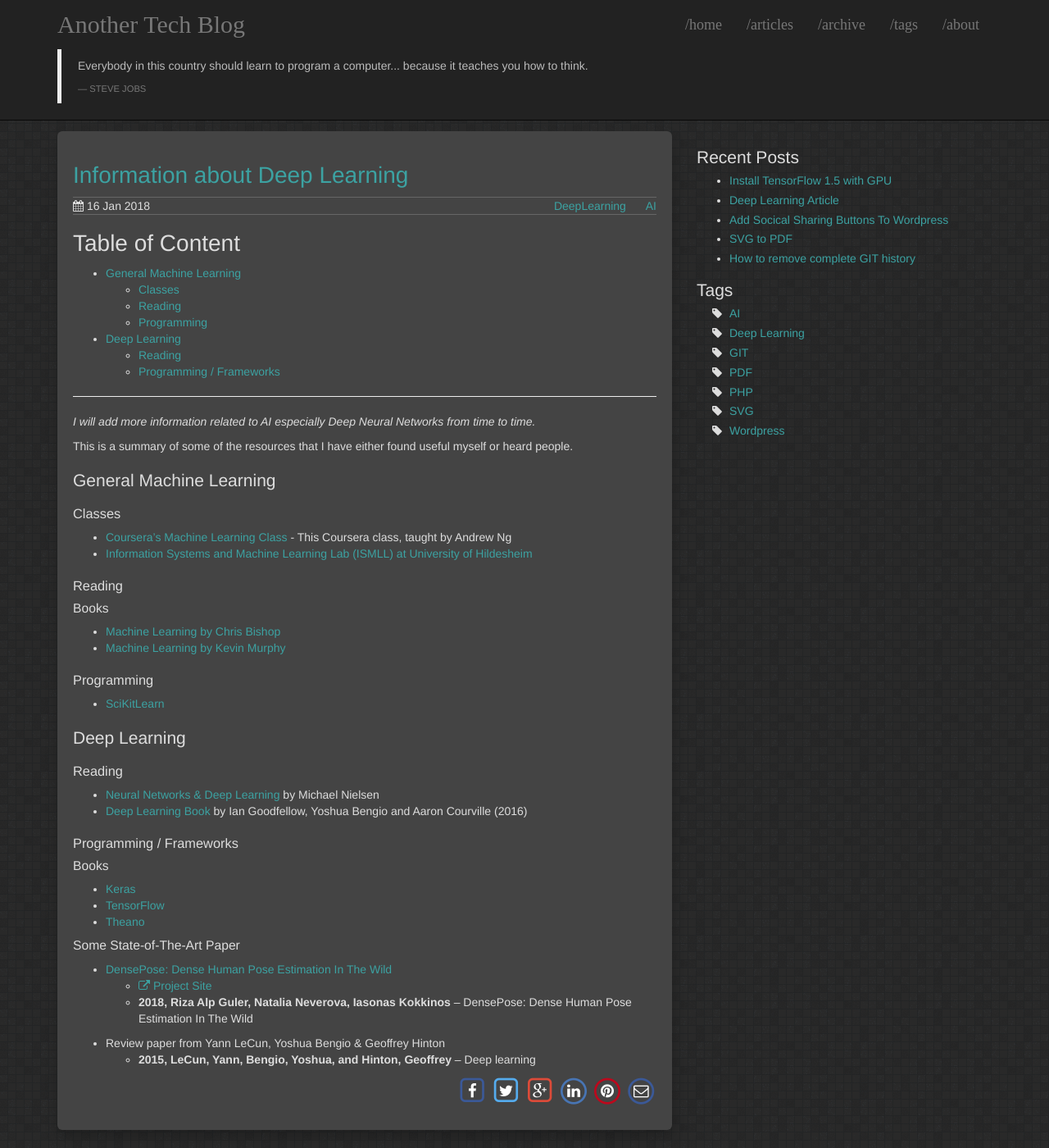
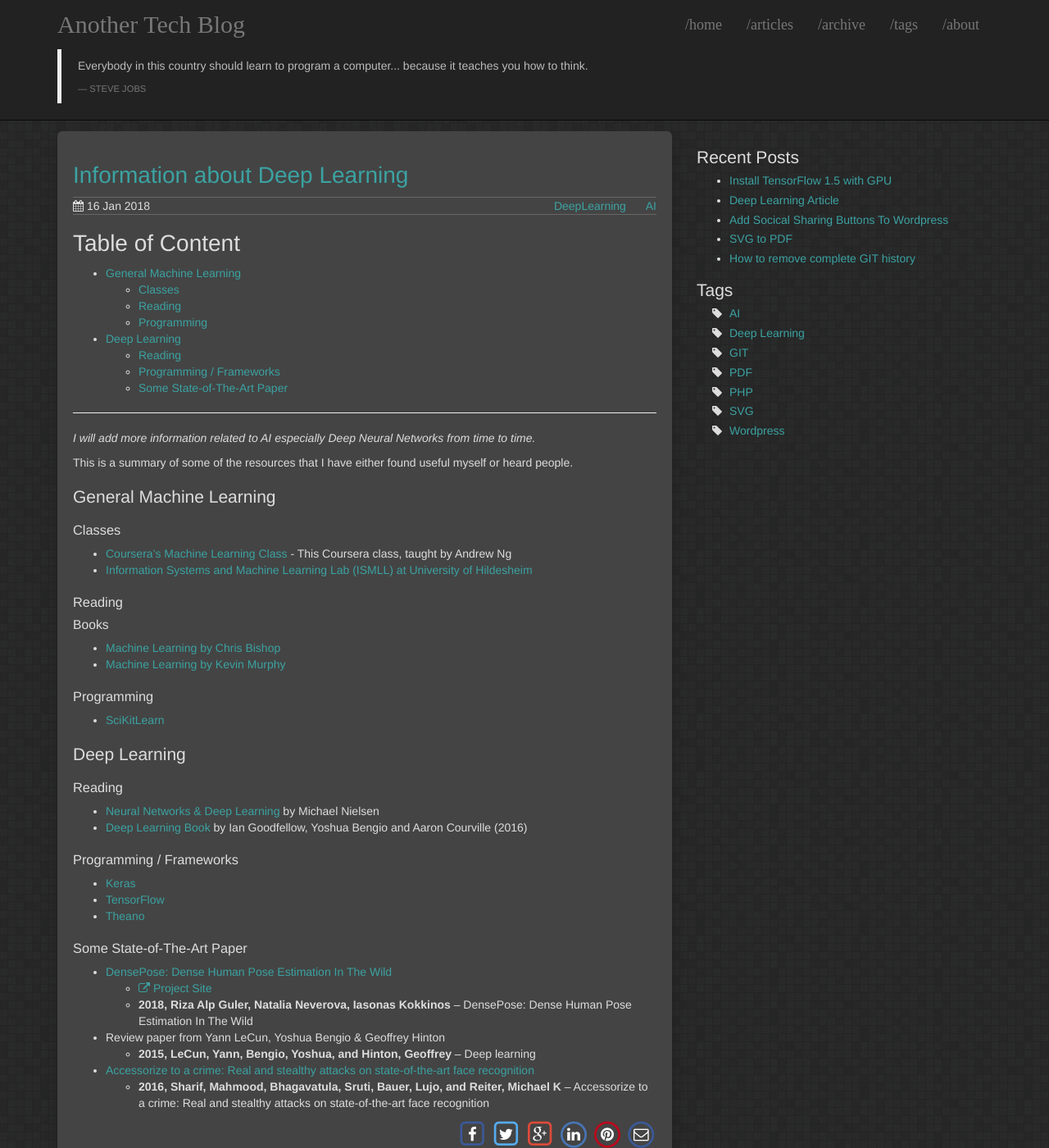
Before and after one commit to davidmainzer/davidmainzer.github.io, a Jekyll site: the page built from _articles/Deep_Learning.md, in a window 1280 px wide and 1400 px high. Shown: the whole window at 82% size. Built offline with Jekyll 4.4.1, drawn with Linux system fonts in a browser that asks for light colours.

Commit message:
Update Deep_Learning.md

```diff
--- a/_articles/Deep_Learning.md
+++ b/_articles/Deep_Learning.md
@@ -11,6 +11,7 @@ tags:
 ---
 
 {% include bibtex.html %}
+<bibtex src="{{ site.url }}/bibtex/DeepLearning.bib"></bibtex>
 
 *I will add more information related to AI especially Deep Neural Networks from time to time.*
 
@@ -44,20 +45,20 @@ This is a summary of some of the resources that I have either found useful mysel
 
 ### Programming / Frameworks
 
-#### Books
-
 * [Keras](https://keras.io/ "Keras")
 * [TensorFlow](https://www.tensorflow.org/ "TensorFlow")
 * [Theano](http://www.deeplearning.net/software/theano/ "Theano")
 
-#### Some State-of-The-Art Paper
+### Some State-of-The-Art Paper
 
-<bibtex src="{{ site.url }}/bibtex/2018_-_DensePose.bib"></bibtex>
+
 
 * [DensePose: Dense Human Pose Estimation In The Wild](https://arxiv.org/abs/1802.00434)
   * [<i class="fa fa-external-link "></i> Project Site](http://densepose.org/ "Project Website")
   * <div class="bibtex_display" bibtexkeys="Guler2018DensePose"></div>
 
-<bibtex src="{{ site.url }}/bibtex/2015_-_DeepLearning_LeCunHinton.bib"></bibtex>
 * Review paper from Yann LeCun, Yoshua Bengio & Geoffrey Hinton
   * <div class="bibtex_display" bibtexkeys="lecun2015deep"></div>
+
+* [Accessorize to a crime: Real and stealthy attacks on state-of-the-art face recognition](https://www.cs.cmu.edu/~sbhagava/papers/face-rec-ccs16.pdf)
+  * <div class="bibtex_display" bibtexkeys="sharif2016accessorize"></div>
```
